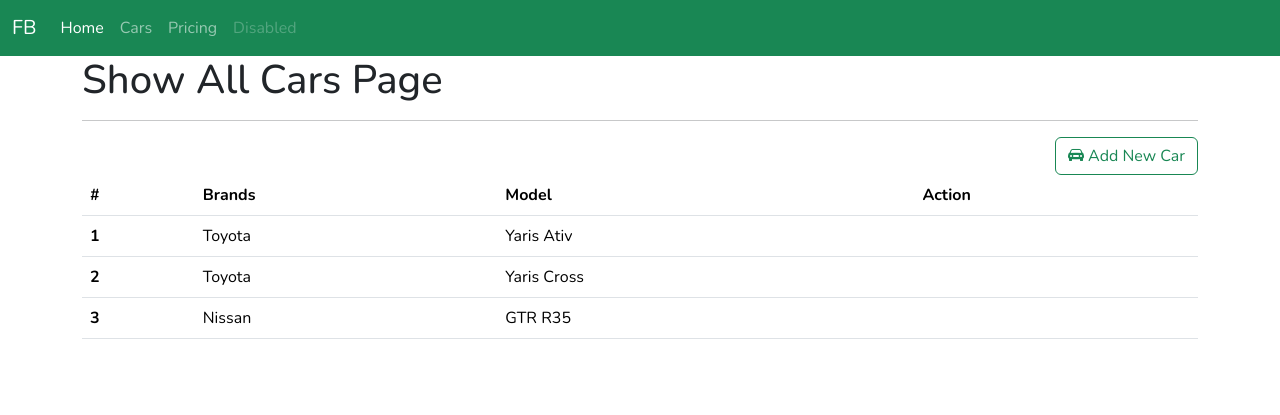
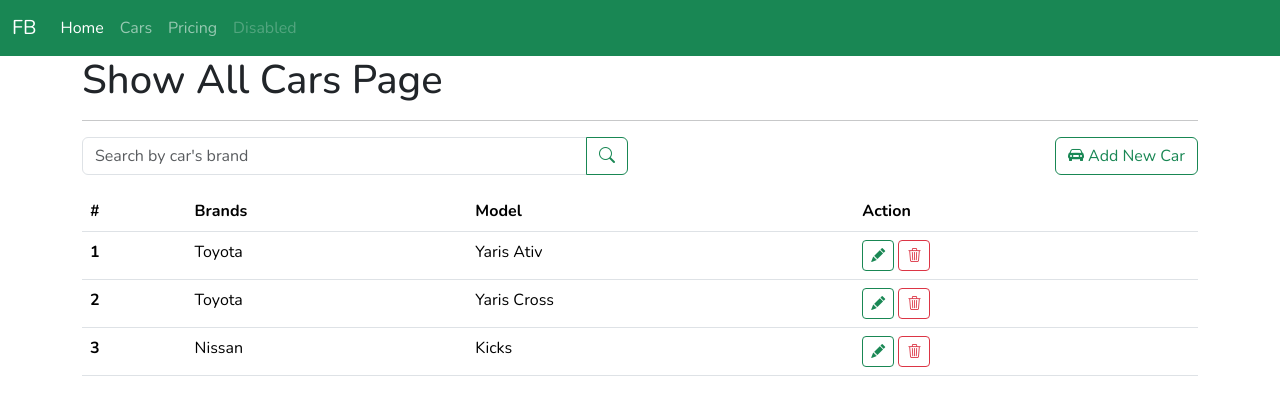
Before and after one commit to Luckiex25/flask-bootstrap, a Flask app: page /cars in a window 1280 px wide. Shown: the top 415 px of the page. Run offline with Flask 3, Linux system fonts and the light colour scheme.

Commit message:
add edit car template

```diff
--- a/main.py
+++ b/main.py
@@ -1,38 +1,92 @@
-from flask import Flask, render_template, request , redirect , url_for
+from flask import Flask, render_template, request, redirect, url_for, flash
 
-app=Flask(__name__)
+app = Flask(__name__)
+app.config['SECRET_KEY'] = b'khiopgfdfghj;oioiouiy'
+
 
 cars = [
-{'id':1,'brand':'Toyota','model':'Yaris Ativ','year':2024,'price':56000},
-{'id':2,'brand':'Toyota','model':'Yaris Cross','year':2024,'price':56000},
-{'id':3,'brand':'Nissan','model':'GTR R35','year':2024,'price':1156000}
+  {'id':1, 'brand':'Toyota', 'model':'Yaris Ativ', 'year':2024, 'price': 560000},
+  {'id':2, 'brand':'Toyota', 'model':'Yaris Cross', 'year':2025, 'price': 790000},
+  {'id':3, 'brand':'Nissan', 'model':'Kicks', 'year':2024, 'price': 850000}
 ]
-
 
 @app.route('/')
 def index():
-    return render_template('index.html',title='Home Page')
+  return render_template('index.html', title='Home Page')
 
-@app.route('/cars')
+@app.route('/cars', methods=['GET', 'POST'])
 def show_cars():
+  if request.method == 'POST':
+    brand = request.form['brand']
+    # print(brand)
+    tmp_cars = []
+    for car in cars:
+      # print(car)
+      if brand in car['brand']:
+        tmp_cars.append(car)
     return render_template('cars/cars.html',
-                                    title='Show All Cars Page',
-                                    cars=cars)
+                         title='Show Cars by Brand Page',
+                         cars=tmp_cars)
 
-@app.route('/cars/new',methods=['GET', 'POST'])
+  return render_template('cars/cars.html',
+                         title='Show All Cars Page',
+                         cars=cars)
+
+@app.route('/cars/new', methods=['GET', 'POST'])
 def new_car():
-    if request.method == 'POST':
-        brand = request.form['brand']
-        model = request.form['model']
-        year = int(request.form['year'])
-        price = int(request.form['price'])
+  if request.method == 'POST':
+    brand = request.form['brand']
+    model = request.form['model']
+    year = int(request.form['year'])
+    price = int(request.form['price'])
 
-        length = len(cars)
-        id=cars[length-1]['id']+1
-        car={'id':1,'brand':brand,'model':model,'year':year ,'price':price}
+    length = len(cars)
+    if length != 0:
+      id = cars[length-1]['id'] + 1
+    else:
+      id = 1
+    car = {'id':id, 'brand':brand, 'model':model, 'year':year, 'price': price}
 
-        cars.append(car)
-        return redirect(url_for('show_cars'))
+    cars.append(car)
+    flash('Add new car successfully', 'success')
+    return redirect(url_for('show_cars'))
 
-    return render_template('cars/new_car.html',
-                            title='New Car Page')
+  return render_template('cars/new_car.html',
+                         title='New Car Page')
+
+@app.route('/cars/<int:id>/delete')
+def delete_car(id):
+  for car in cars:
+    if id == car['id']:
+      cars.remove(car)
+      break
+
+  flash('Delete car successfully', 'success')
+  return redirect(url_for('show_cars'))
+
+@app.route('/cars/<int:id>/edit', methods=['GET', 'POST'])
+def edit_car(id):
+  for c in cars:
+    if id == c['id']:
+      car = c
+      break
+  if request.method == 'POST':
+    brand = request.form['brand']
+    model = request.form['model']
+    year = int(request.form['year'])
+    price = int(request.form['price'])
+
+    for car in cars:
+      if id == car['id']:
+        car['brand'] = brand
+        car['model'] = model
+        car['year'] = year
+        car['price'] = price
+        break
+
+    flash('Update car successfully', 'success')
+    return redirect(url_for('show_cars'))
+
+  return render_template('cars/edit_car.html',
+                         title='Edit Car Page',
+                         car=car)
--- a/templates/cars/cars.html
+++ b/templates/cars/cars.html
@@ -9,7 +9,16 @@
     <h1>{{title}}</h1>
     <hr>
     <div class="row">
-      <div class="col"></div>
+      <div class="col">
+        <form method="post">
+          <div class="input-group mb-3">
+            <input name="brand" type="text" class="form-control" placeholder="Search by car's brand"  aria-describedby="button-addon2">
+            <button class="btn btn-outline-success" type="submit" id="button-addon2">
+              <i class="bi bi-search"></i>
+            </button>
+          </div>
+        </form>
+      </div>
       <div class="col">
         <a href="{{url_for('new_car')}}" class="btn btn-outline-success float-end">
           <i class="bi bi-car-front-fill"></i> Add New Car
@@ -33,7 +42,14 @@
       <td>{{car.brand}}</td>
       <td>{{car.model}}</td>
       <td>
+        <a href="{{url_for('edit_car', id=car.id)}}" class="btn btn-outline-success btn-sm">
+          <i class="bi bi-pencil-fill"></i>
 
+        </a>
+        <a href="{{url_for('delete_car', id=car.id)}}" class="btn btn-outline-danger btn-sm">
+          <i class="bi bi-trash3"></i>
+
+        </a>
       </td>
     </tr>
     {% endfor %}
--- a/templates/layout.html
+++ b/templates/layout.html
@@ -16,6 +16,17 @@
 </head>
 <body>
   {% include "navbar.html" %}
+  {% with messages = get_flashed_messages(with_categories=true) %}
+  {% if messages %}
+
+    {% for category, message in messages %}
+      <div class="alert alert-{{ category }} alert-dismissible fade show" role="alert">
+  <strong>{{ message }}</strong>
+  <button type="button" class="btn-close" data-bs-dismiss="alert" aria-label="Close"></button>
+</div>
+    {% endfor %}
+  {% endif %}
+{% endwith %}
   {% block content %}{% endblock %}
   <script src="https://cdn.jsdelivr.net/npm/bootstrap@5.3.8/dist/js/bootstrap.bundle.min.js" integrity="sha384-FKyoEForCGlyvwx9Hj09JcYn3nv7wiPVlz7YYwJrWVcXK/BmnVDxM+D2scQbITxI" crossorigin="anonymous"></script>
 </body>
```
Also changed, not shown: templates/cars/edit_car.html (added, +45 -0 lines).
